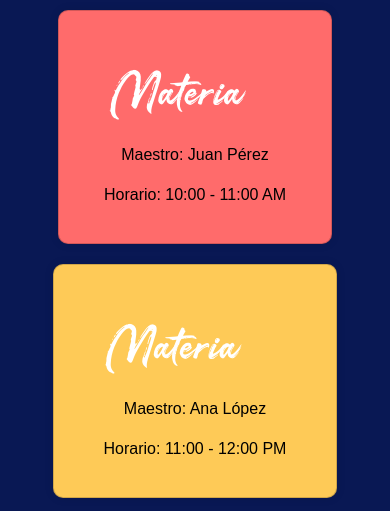
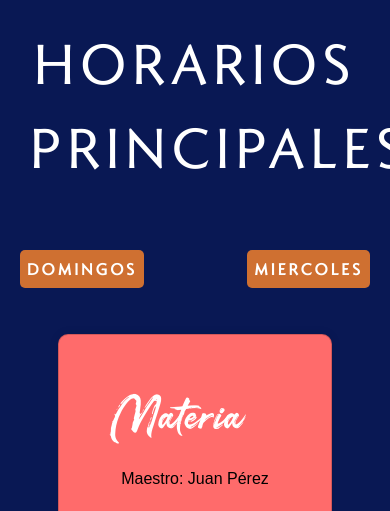
Before and after one commit to Okoruwu/7000VALIENTES, a PHP site: page /modulos.php in a window 390 px wide; the page is wider, and only the part inside the window is pictured. Shown: the part 636-1147 px from the top of that part. Run offline with PHP 8.4, Linux system fonts and the light colour scheme; some libraries are stand-ins or nearby versions.

Commit message:
modulos responsive

```diff
--- a/css/modulos.css
+++ b/css/modulos.css
@@ -44,6 +44,48 @@ body {
     padding: 40px 0;
     padding-top: 10px;
 }
+
+.text-horarios {
+    display: flex;
+    flex-wrap: wrap;
+    justify-content: space-between;
+    max-width: 1200px;
+    padding: 20px;
+}
+
+.p-mir{
+    color: white;
+    font-family: 'Romanica';
+    padding: 7px;
+    font-weight: bold;
+    border-radius: 5px;
+    background-color: #cf7031;
+    letter-spacing: 3px;
+}
+
+.p-dom{
+    color: white;
+    text-align: center;
+    font-family: 'Romanica';
+    padding: 7px;
+    font-weight: bold;
+    border-radius: 5px;
+    background-color: #cf7031;
+    letter-spacing: 3px;
+}
+
+h1 {
+    text-align: center;
+    line-height: 1.5;
+    font-family: 'Romanica';
+    font-size: 3.5em;
+    color: #ffffff;
+    margin-right: 30px;
+    margin-top: 20px;
+    margin-left: 30px;
+    letter-spacing: 6px;
+    margin-bottom: 5vh;
+  }
 
 h3 {
     line-height: 1.5;
--- a/modulos.php
+++ b/modulos.php
@@ -44,6 +44,13 @@
             </button>
         </div>
 
+        <h1> HORARIOS PRINCIPALES </h1>
+
+        <div class="text-horarios">
+            <p class="p-dom">DOMINGOS</p>
+            <p class="p-mir">MIERCOLES</p>
+        </div>
+
         <div class="container">
             <div class="card">
                 <h3>Materia 1</h3>
```
